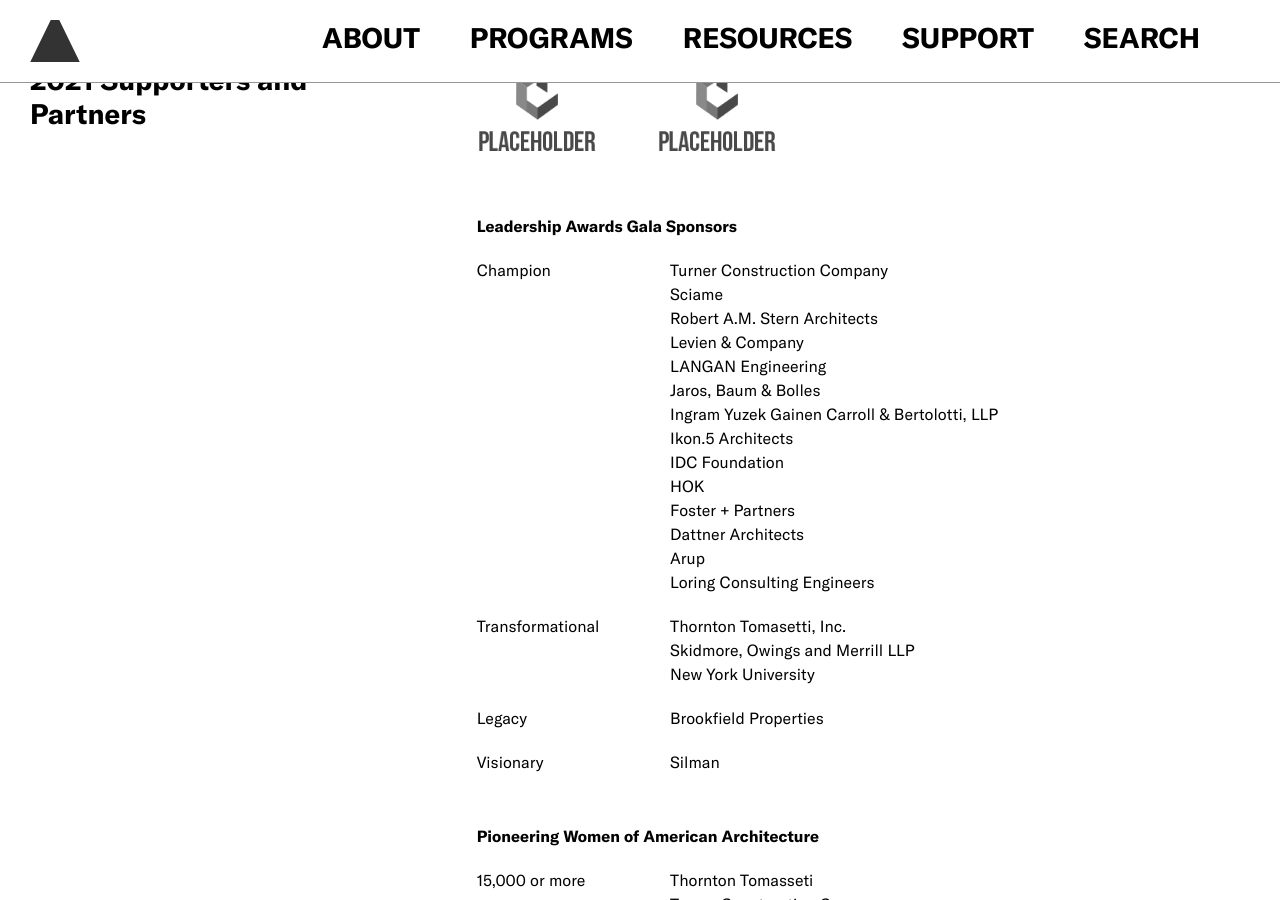
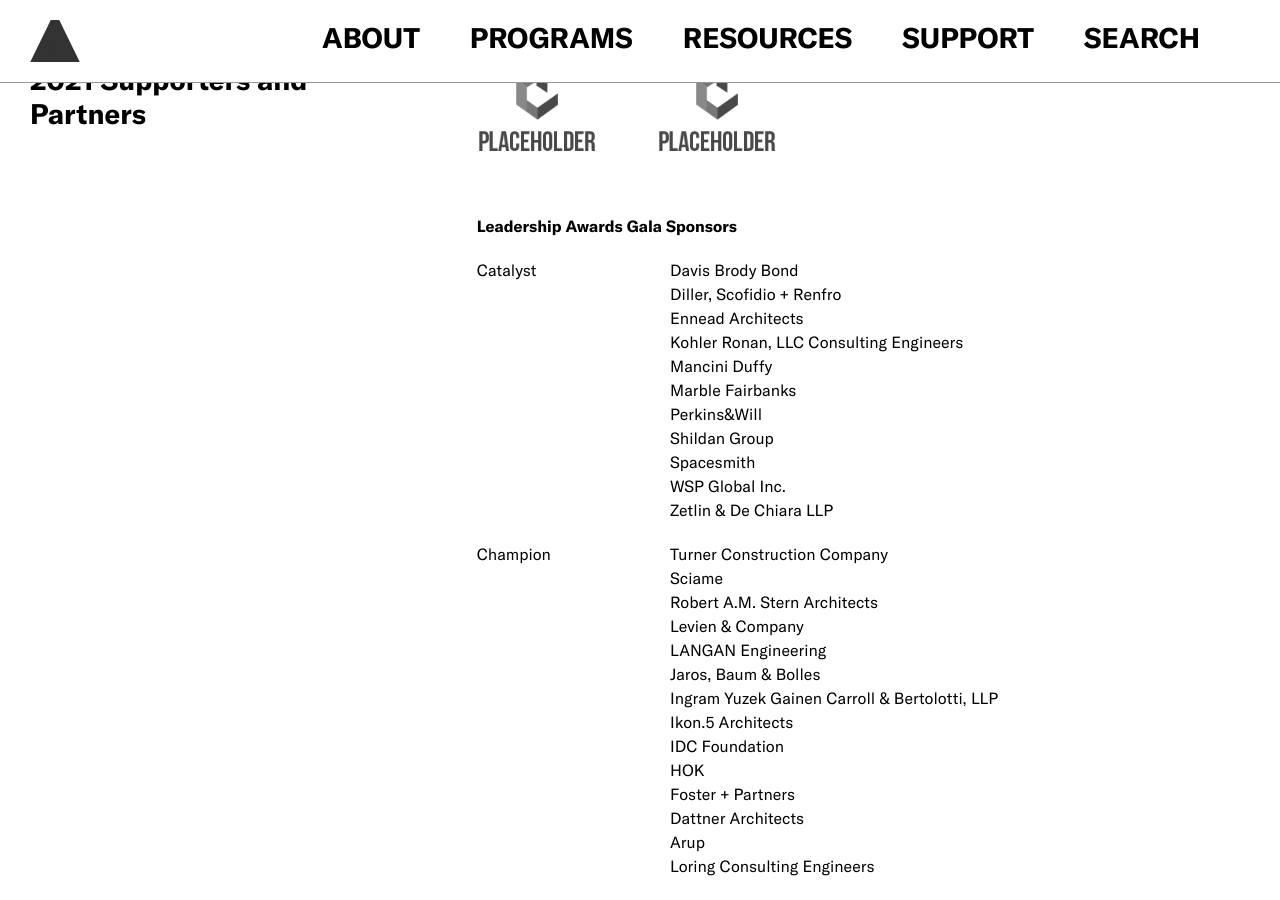
Before and after one commit to jengalas/bwaf-bbw, a Jekyll site: the page built from about/sponsors.md, in a window 1280 px wide and 900 px high, scrolled down 313 px. Built offline with Jekyll 4.4.1, drawn with Linux system fonts in a browser that asks for light colours; some web fonts are replaced.

Commit message:
Update from Forestry.io Aislinn McNamara updated about/sponsors.md

```diff
--- a/about/sponsors.md
+++ b/about/sponsors.md
@@ -23,6 +23,19 @@
 sponsors:
 - sponsors-header: Leadership Awards Gala Sponsors
   sponsors:
+  - amt: Catalyst
+    sponsors:
+    - Davis Brody Bond
+    - Diller, Scofidio + Renfro
+    - Ennead Architects
+    - Kohler Ronan, LLC Consulting Engineers
+    - Mancini Duffy
+    - Marble Fairbanks
+    - Perkins&Will
+    - Shildan Group
+    - Spacesmith
+    - WSP Global Inc.
+    - Zetlin & De Chiara LLP
   - amt: Champion
     sponsors:
     - Turner Construction Company
```
